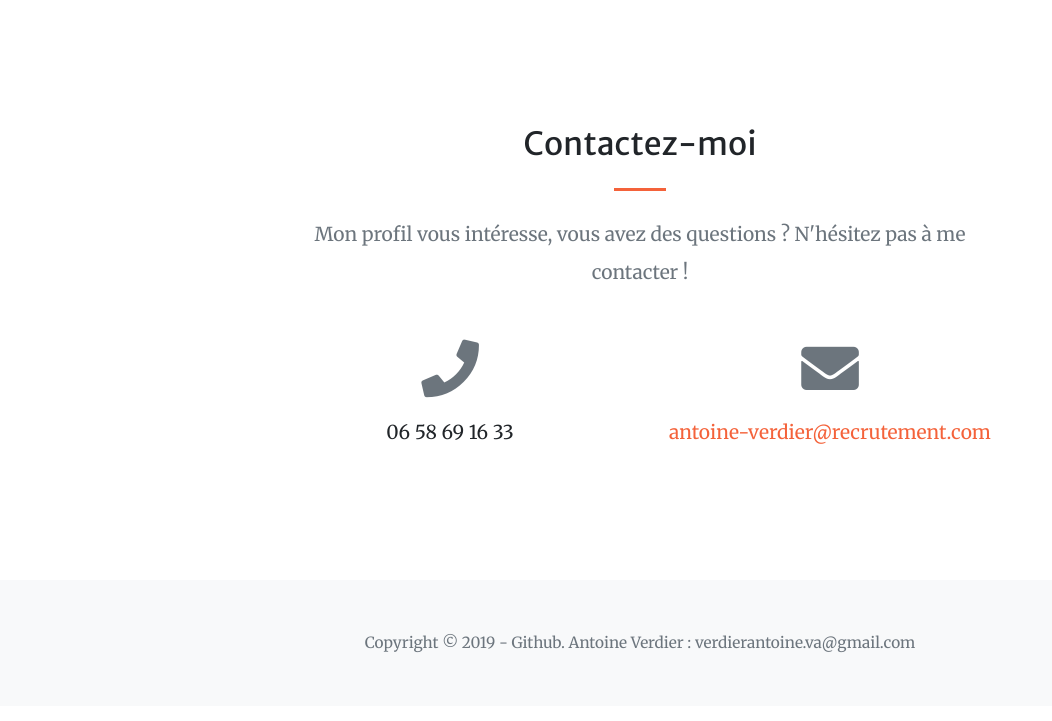
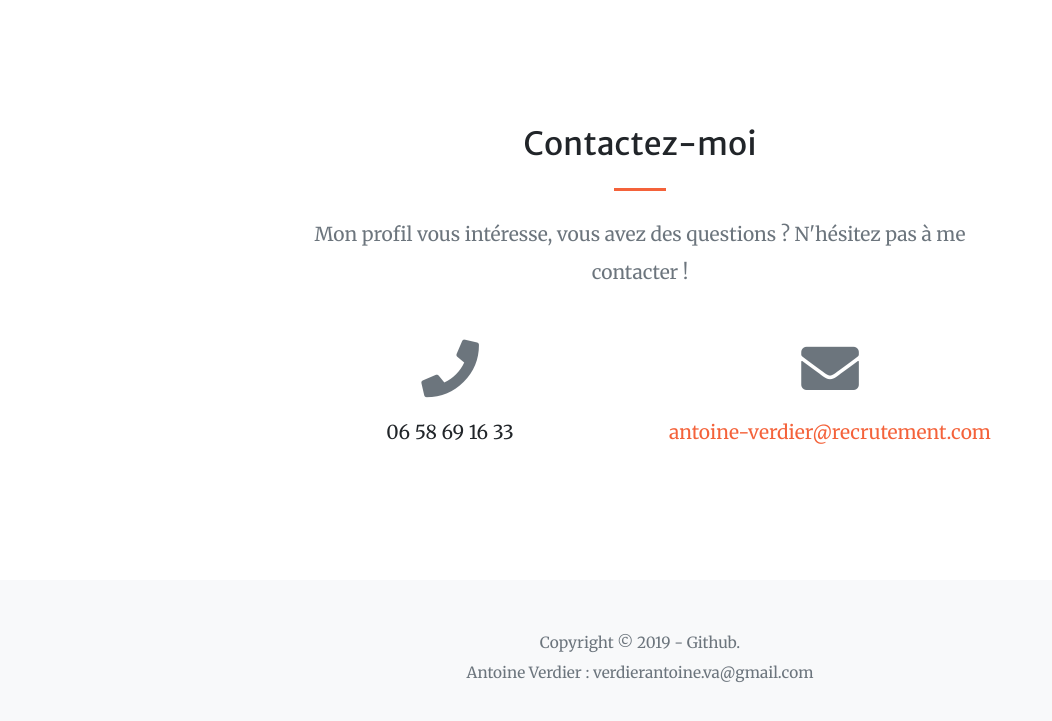
Before and after one commit to Kickbanz/Kickbanz.github.io, a website with bundled scripts: page index.html in a window 1280 px wide. Shown: the part 3090-3811 px from the top of the page, without its empty margins (0-1052 px from the left). Built offline with nearby package versions, Linux system fonts and the light colour scheme.

Commit message:
Update index.html

```diff
--- a/index.html
+++ b/index.html
@@ -234,7 +234,8 @@
   <!-- Footer -->
   <footer class="bg-light py-5">
     <div class="container">
-      <div class="small text-center text-muted">Copyright &copy; 2019 - Github.     Antoine Verdier : verdierantoine.va@gmail.com </div>
+      <div class="small text-center text-muted">Copyright &copy; 2019 - Github.  </div>
+      <div class="small text-center text-muted">Antoine Verdier : verdierantoine.va@gmail.com</div>
     </div>
   </footer>
 
```
